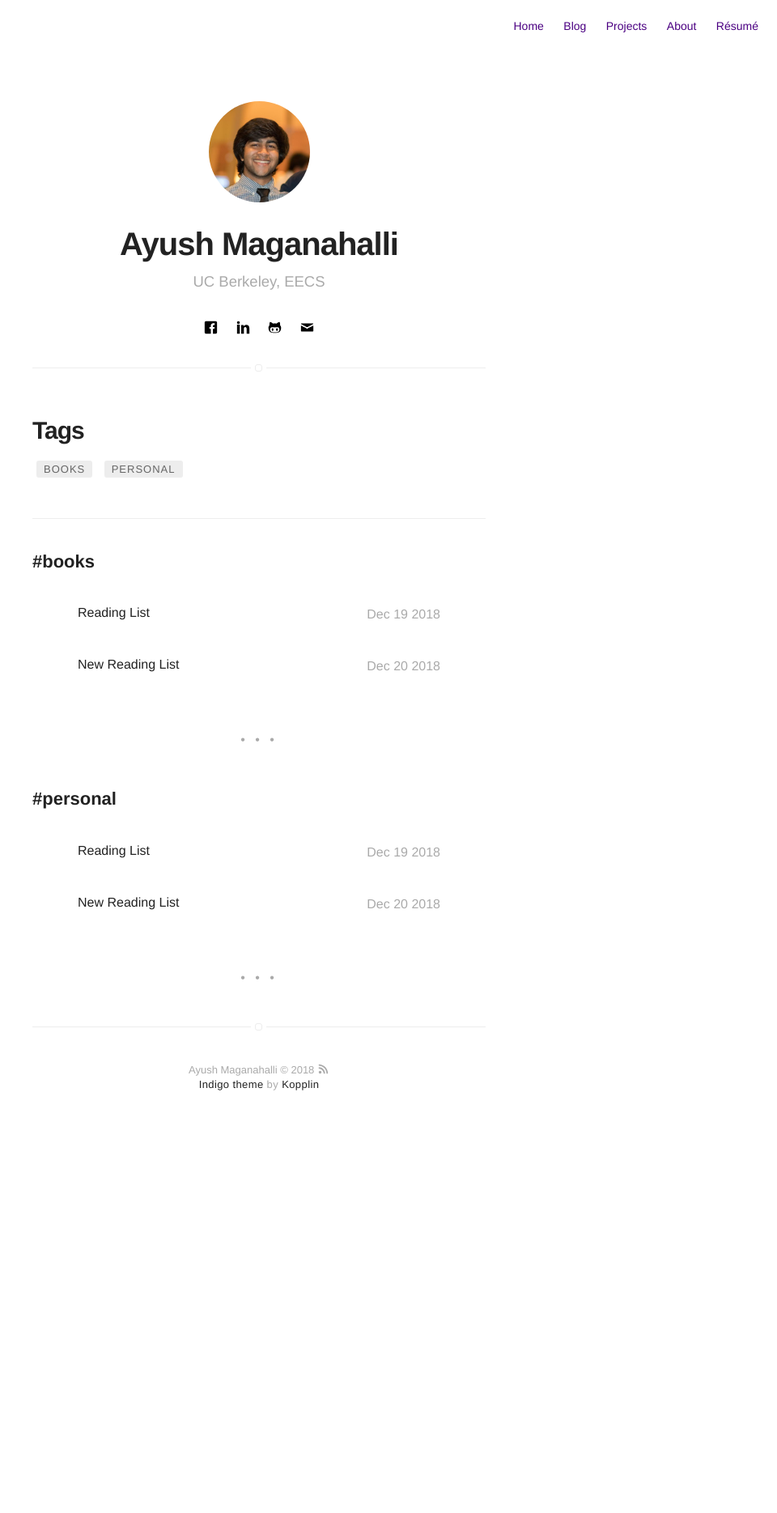
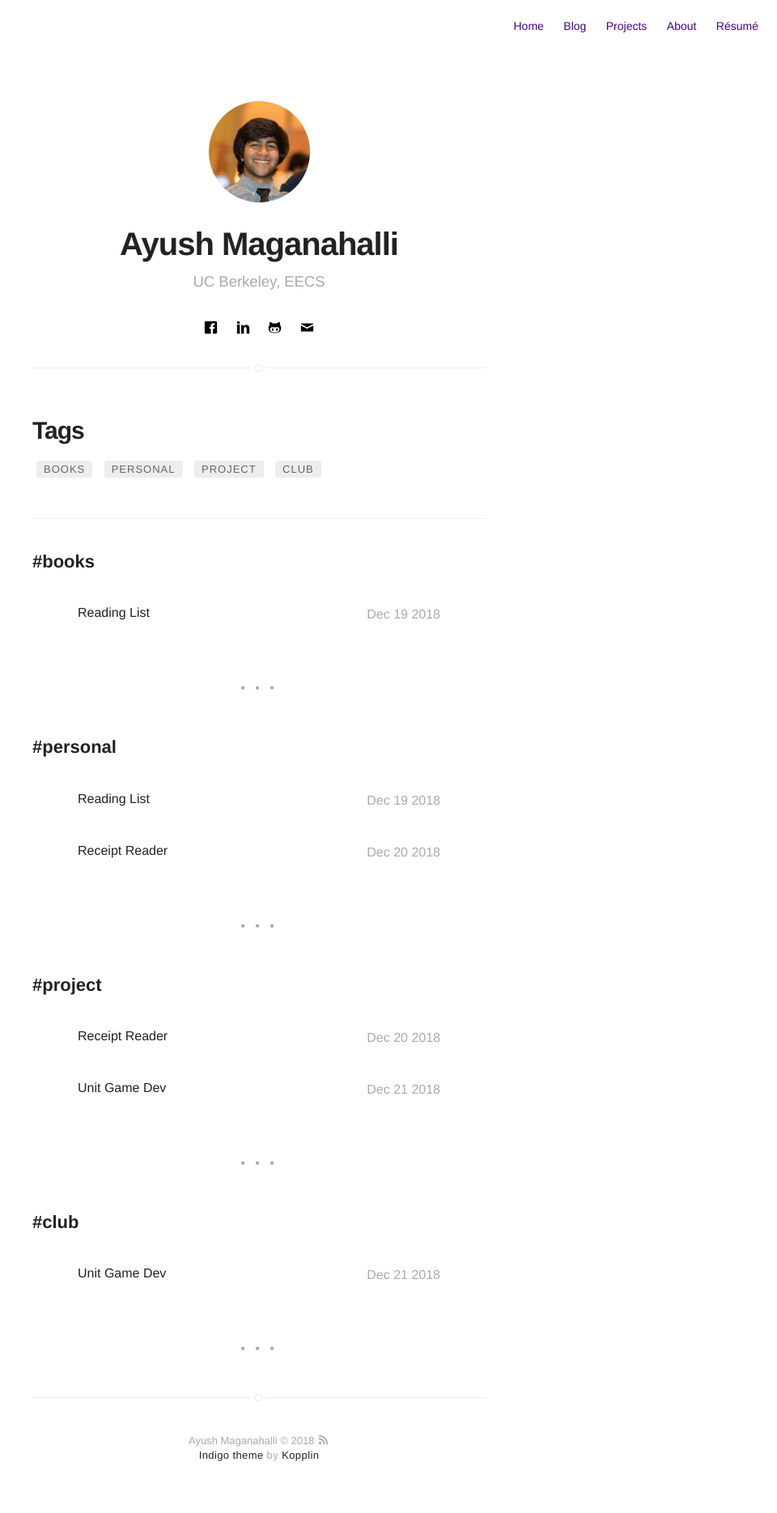
Before and after one commit to ayushsm/ayushsm-github.com, a Jekyll site: the page built from tags.html, in a window 1280 px wide. Shown: the whole page at 81% size, without its empty margins (320-1280 px from the left). Built offline with Jekyll 4.4.1, drawn with Linux system fonts in a browser that asks for light colours; before the commit the page ends 1411 px from its top, so only the background shows below that.

Commit message:
update projects

```diff
--- a/_posts/2018-12-20-receipt-reader.markdown
+++ b/_posts/2018-12-20-receipt-reader.markdown
@@ -1,11 +1,11 @@
 ---
-title: "New Reading List"
+title: "Receipt Reader"
 layout: post
 date: 2018-12-20
 tag:
-- books
+- project
 - personal
 category: project
 author: ayushsm
-description: Things I'm Reading x2
+description: Computer vision project used to scan and digitalize receipts.
 ---
--- /dev/null
+++ b/_posts/2018-12-21-unity-gamedev.markdown
@@ -0,0 +1,11 @@
+---
+title: "Unit Game Dev"
+layout: post
+date: 2018-12-21
+tag:
+- project
+- club
+category: project
+author: ayushsm
+description: Game dev project reconstructing a basic implementation of Megaman.
+---
```
